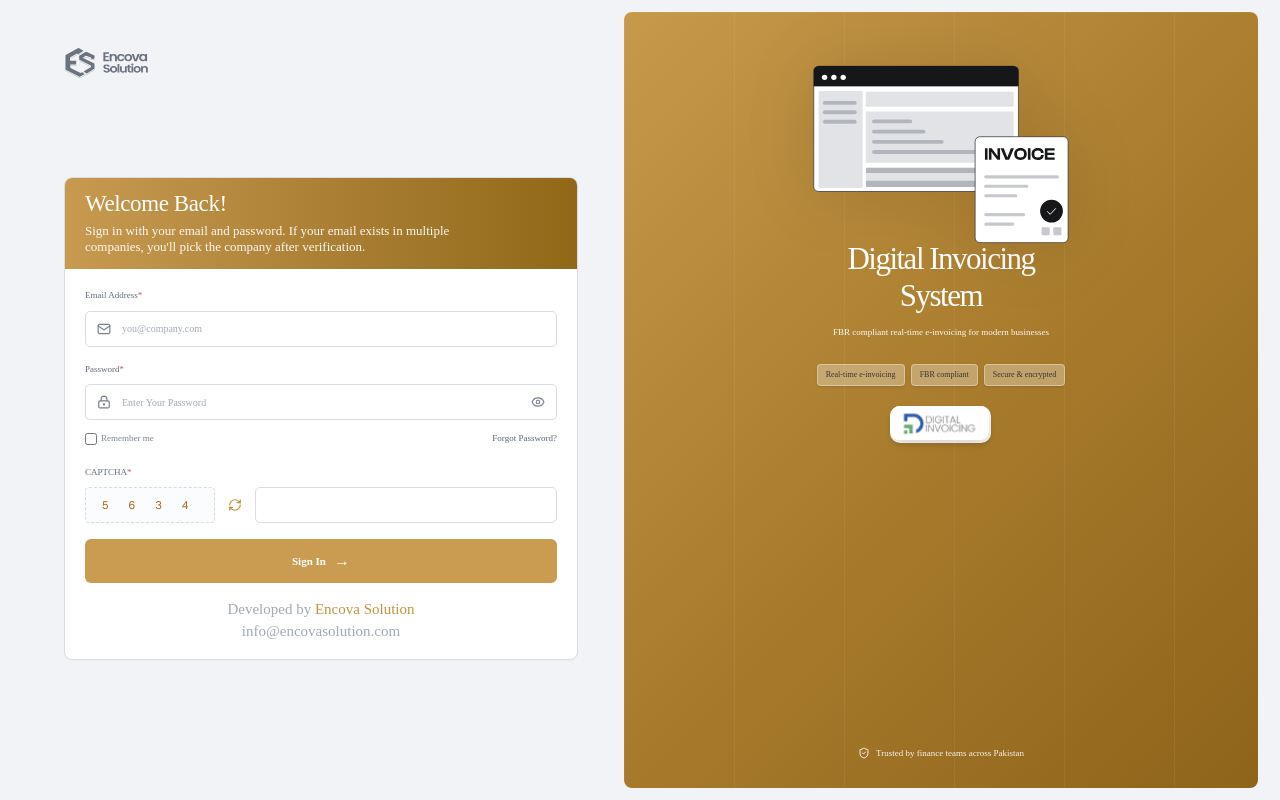
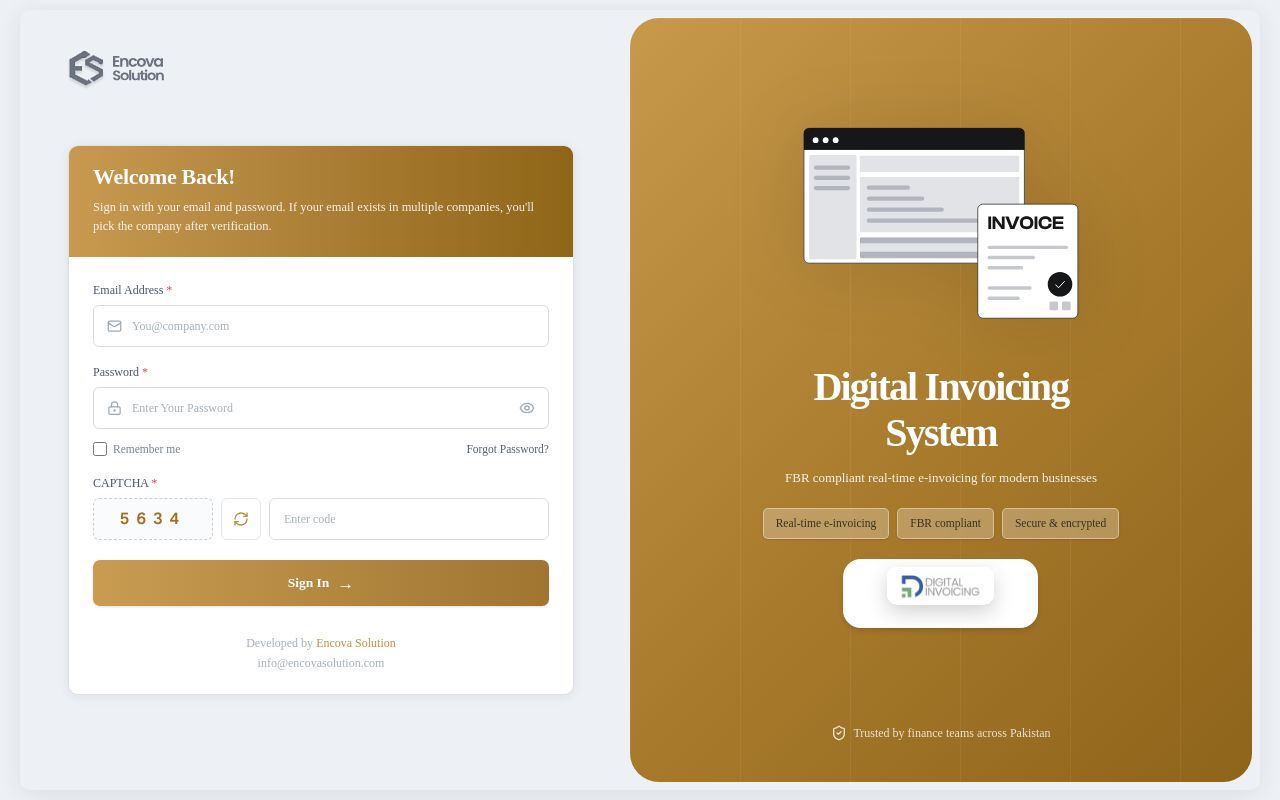
Before and after one commit to abdulbasit-10/FBR-Frontend, a Next.js app: page / in a window 1280 px wide. Built offline with nearby package versions, Linux system fonts and the light colour scheme.

Commit message:
login ui completed

```diff
--- a/src/app/globals.css
+++ b/src/app/globals.css
@@ -126,7 +126,7 @@
     @apply border-border outline-ring/50;
   }
   body {
-    @apply bg-gradient-to-br from-background via-background to-muted/40 dark:from-background dark:via-background dark:to-muted/30 min-h-screen;
+    @apply bg-linear-to-br from-background via-background to-muted/40 dark:from-background dark:via-background dark:to-muted/30 min-h-screen;
   }
   html {
     @apply font-sans;
@@ -136,23 +136,24 @@
 @layer utilities {
   .auth-input {
     width: 100%;
-    height: 36px;
+    height: 42px;
     border: 1px solid #d9dde3;
-    border-radius: 5px;
+    border-radius: 6px;
     background: #fff;
-    color: #53606f;
-    font-size: 10px;
+    color: #3d4a58;
+    font-size: 13px;
     outline: none;
     transition: border-color 150ms ease, box-shadow 150ms ease;
   }
 
   .auth-input::placeholder {
-    color: #a3acb8;
+    color: #aab2bc;
+    font-size: 12px;
   }
 
   .auth-input:focus {
     border-color: #b98a40;
-    box-shadow: 0 0 0 2px rgba(185, 138, 64, 0.12);
+    box-shadow: 0 0 0 3px rgba(185, 138, 64, 0.13);
   }
 
   .hero-grid {
--- a/src/app/page.tsx
+++ b/src/app/page.tsx
@@ -40,92 +40,193 @@
   };
 
   return (
-    <main className="min-h-screen bg-[#f1f3f6] p-3 text-[#657080] lg:p-2.5">
-      <div className="mx-auto grid min-h-[calc(100vh-24px)] max-w-[1240px] overflow-hidden rounded-[9px] lg:min-h-[calc(100vh-20px)] lg:grid-cols-[1fr_1.06fr]">
-        <section className="flex min-h-0 flex-col px-0 py-1 lg:min-h-0 lg:px-11 lg:py-9">
-          <div className="relative hidden h-9 w-[84px] lg:block">
+    <main className="min-h-screen bg-[#edf0f4] p-3 text-[#657080] lg:p-2.5">
+      <div className="mx-auto grid min-h-[calc(100vh-24px)] max-w-310 overflow-hidden rounded-[10px] shadow-[0_4px_24px_rgba(0,0,0,0.08)] lg:min-h-[calc(100vh-20px)] lg:grid-cols-[1fr_1.06fr]">
+
+        {/* ── Left: Form Panel ── */}
+        <section className="flex flex-col bg-[#edf0f4] px-8 py-10 lg:px-12 lg:py-10">
+          {/* Logo */}
+          <div className="relative hidden h-10 w-24 shrink-0 lg:block">
             <Image src="/brand/lOGO.ai.svg" alt="Encova Solution" fill priority className="object-contain object-left" />
           </div>
 
-          <div className="my-0 w-full max-w-[548px] overflow-hidden rounded-[8px] border border-[#d9dde3] bg-white shadow-[0_1px_2px_rgba(23,31,44,0.02)] lg:my-auto">
-            <div className="bg-gradient-to-r from-[#c79a50] to-[#916817] px-5 py-3.5 text-white">
-              <h1 className="text-[23px] font-medium leading-none tracking-[-0.4px]">Welcome Back!</h1>
-              <p className="mt-2 text-[13px] leading-[1.25] text-white/95">
-                Sign in with your email and password. If your email exists in multiple<br className="hidden sm:block" /> companies, you&apos;ll pick the company after verification.
+          {/* Form card — vertically centred */}
+          <div className="my-auto w-full h-[550px] overflow-hidden rounded-[10px] border border-[#dde1e7] bg-white shadow-[0_2px_12px_rgba(23,31,44,0.07)]">
+
+            {/* Gold header banner */}
+            <div className="bg-linear-to-r from-[#c79a50] to-[#8f6516] px-6 py-5 text-white">
+              <h1 className="text-[22px] font-semibold leading-none tracking-[-0.3px]">Welcome Back!</h1>
+              <p className="mt-2.5 text-[12.5px] leading-[1.55] text-white/90">
+                Sign in with your email and password. If your email exists in multiple companies, you&apos;ll pick the company after verification.
               </p>
             </div>
 
-            <form onSubmit={handleSubmit} className="space-y-4 px-4 pb-3 pt-5 sm:px-5">
-              <FieldLabel htmlFor="email">Email Address<span className="text-[#c25151] text-[9px]">*</span></FieldLabel>
-              <div className="relative -mt-2">
-                <Mail className="absolute left-3 top-1/2 h-3.5 w-3.5 -translate-y-1/2 text-[#778291]" />
-                <input id="email" type="email" required value={email} onChange={(e) => setEmail(e.target.value)} placeholder="you@company.com" className="auth-input pl-9" />
+            {/* Form body */}
+            <form onSubmit={handleSubmit} className="px-6 pb-5 pt-6">
+
+              {/* Email */}
+              <div className="space-y-1.5">
+                <FieldLabel htmlFor="email">Email Address <Req /></FieldLabel>
+                <div className="relative">
+                  <Mail className="absolute left-3.5 top-1/2 h-3.75 w-3.75 -translate-y-1/2 text-[#9eaab6]" />
+                  <input
+                    id="email" type="email" required
+                    value={email} onChange={(e) => setEmail(e.target.value)}
+                    placeholder="You@company.com"
+                    className="auth-input pl-9.5"
+                  />
+                </div>
               </div>
 
-              <FieldLabel htmlFor="password">Password<span className="text-[#c25151] text-[9px]">*</span></FieldLabel>
-              <div className="relative -mt-2">
-                <LockKeyhole className="absolute left-3 top-1/2 h-3.5 w-3.5 -translate-y-1/2 text-[#778291]" />
-                <input id="password" type={showPassword ? "text" : "password"} required value={password} onChange={(e) => setPassword(e.target.value)} placeholder="Enter Your Password" className="auth-input pl-9 pr-9" />
-                <button type="button" onClick={() => setShowPassword((value) => !value)} className="absolute right-2 top-1/2 -translate-y-1/2 p-1 text-[#778291]" aria-label={showPassword ? "Hide password" : "Show password"}>
-                  {showPassword ? <EyeOff className="h-3.5 w-3.5" /> : <Eye className="h-3.5 w-3.5" />}
+              {/* Password */}
+              <div className="mt-4 space-y-1.5">
+                <FieldLabel htmlFor="password">Password <Req /></FieldLabel>
+                <div className="relative">
+                  <LockKeyhole className="absolute left-3.5 top-1/2 h-3.75 w-3.75 -translate-y-1/2 text-[#9eaab6]" />
+                  <input
+                    id="password" type={showPassword ? "text" : "password"} required
+                    value={password} onChange={(e) => setPassword(e.target.value)}
+                    placeholder="Enter Your Password"
+                    className="auth-input pl-9.5 pr-10"
+                  />
+                  <button
+                    type="button"
+                    onClick={() => setShowPassword((v) => !v)}
+                    className="absolute right-3 top-1/2 -translate-y-1/2 p-0.5 text-[#9eaab6] transition hover:text-[#6b7a88]"
+                    aria-label={showPassword ? "Hide password" : "Show password"}
+                  >
+                    {showPassword ? <EyeOff className="h-4 w-4" /> : <Eye className="h-4 w-4" />}
+                  </button>
+                </div>
+              </div>
+
+              {/* Remember me + Forgot password */}
+              <div className="mt-3 flex items-center justify-between">
+                <label className="flex cursor-pointer select-none items-center gap-1.5 text-[11.5px] text-[#798391]">
+                  <input type="checkbox" className="h-3.5 w-3.5 rounded-[3px] border-[#cbd1d8] accent-[#b48736]" />
+                  Remember me
+                </label>
+                <button
+                  type="button"
+                  onClick={() => alert("Forgot password flow not implemented yet.")}
+                  className="text-[11.5px] text-[#556170] transition hover:text-[#b07a2a] hover:underline"
+                >
+                  Forgot Password?
                 </button>
               </div>
 
-              <div className="-mt-1 flex items-center justify-between text-[9px]">
-                <label className="flex cursor-pointer items-center gap-1 text-[#798391]"><input type="checkbox" className="h-3 w-3 rounded-[2px] border-[#cbd1d8] accent-[#b48736]" /> Remember me</label>
-                <button type="button" onClick={() => alert("Forgot password flow not implemented yet.")} className="text-[#566578] hover:underline">Forgot Password?</button>
-              </div>
-
-              <div className="pt-1">
-                <FieldLabel htmlFor="captcha">CAPTCHA<span className="text-[#c25151] text-[9px]">*</span></FieldLabel>
-                <div className="mt-2 flex items-center gap-1.5">
-                  <div className="flex h-9 min-w-[130px] items-center gap-4 rounded-[4px] border border-dashed border-[#d7dce2] bg-[#fbfcfd] px-4 font-mono text-[11px] tracking-[4px] text-[#a46e1c]">
-                    {captchaCode.split("").map((digit, index) => <span key={index}>{digit}</span>)}
+              {/* CAPTCHA */}
+              <div className="mt-4 space-y-1.5">
+                <FieldLabel htmlFor="captcha">CAPTCHA <Req /></FieldLabel>
+                <div className="flex items-center gap-2">
+                  {/* Digit display */}
+                  <div className="flex h-10.5 min-w-30 select-none items-center justify-center rounded-[6px] border border-dashed border-[#cdd2d9] bg-[#fafbfc] font-mono text-[16px] font-semibold tracking-[7px] text-[#a46e1c]">
+                    {captchaCode}
                   </div>
-                  <button type="button" onClick={refreshCaptcha} className="grid h-8 w-7 place-items-center text-[#c18d3d]" aria-label="Refresh captcha"><RefreshCw className="h-3.5 w-3.5" /></button>
-                  <input id="captcha" type="text" inputMode="numeric" required value={captchaInput} onChange={(e) => setCaptchaInput(e.target.value)} className="auth-input h-9 min-w-0 flex-1 px-3" />
+                  {/* Refresh */}
+                  <button
+                    type="button" onClick={refreshCaptcha}
+                    className="grid h-10.5 w-10 shrink-0 place-items-center rounded-[6px] border border-[#e2e7ed] bg-white text-[#c18d3d] transition hover:bg-[#fdf6ec]"
+                    aria-label="Refresh captcha"
+                  >
+                    <RefreshCw className="h-4 w-4" />
+                  </button>
+                  {/* Input */}
+                  <input
+                    id="captcha" type="text" inputMode="numeric" required
+                    value={captchaInput} onChange={(e) => setCaptchaInput(e.target.value)}
+                    placeholder="Enter code"
+                    className="auth-input min-w-0 flex-1 px-3.5"
+                  />
                 </div>
               </div>
 
-              <button type="submit" className="mt-2 flex h-11 w-full items-center justify-center gap-2 rounded-[6px] bg-[#c99c52] text-[11px] font-semibold text-white transition hover:bg-[#b78a42]">Sign In <span className="text-base leading-none">→</span></button>
+              {/* Submit */}
+              <button
+                type="submit"
+                className="mt-5 flex h-11.5 w-full items-center justify-center gap-2 rounded-[7px] bg-linear-to-r from-[#c99c52] to-[#9f7530] text-[13.5px] font-semibold text-white shadow-sm transition hover:from-[#b88940] hover:to-[#8e6525] active:scale-[0.99]"
+              >
+                Sign In <span className="text-[17px] leading-none">→</span>
+              </button>
             </form>
-            <footer className="pb-4 pt-1 text-center text-[15px] leading-[1.45] text-[#a1a9b4]">Developed by <span className="text-[#c29240]">Encova Solution</span><br />info@encovasolution.com</footer>
+
+            {/* Card footer */}
+            <footer className="pb-5 pt-2 text-center text-[12px] leading-[1.65] text-[#a8b0bb]">
+              Developed by{" "}
+              <span className="font-medium text-[#c29240]">Encova Solution</span>
+              <br />
+              info@encovasolution.com
+            </footer>
           </div>
         </section>
 
-        <section className="m-0.5 hidden overflow-hidden rounded-[8px] bg-[linear-gradient(135deg,#c79a4b,#a77a2b_55%,#8e641b)] text-white lg:flex">
-          <div className="hero-grid relative flex w-full flex-col items-center px-6 py-7 text-center">
-            <div className="relative h-[184px] w-full max-w-[360px] overflow-visible">
-              <Image src="/brand/Invoice.svg" alt="Invoice illustration" width={609} height={487} priority className="absolute left-1/2 top-[-39px] w-[390px] max-w-none -translate-x-1/2" />
+        {/* ── Right: Illustration Panel ── */}
+        <section className="m-2 hidden overflow-hidden rounded-2xl bg-[linear-gradient(135deg,#c79a4b,#a77a2b_55%,#8e641b)] text-white lg:flex">
+          <div className="hero-grid relative flex w-full flex-col items-center justify-between px-8 py-10 text-center">
+
+            {/* 1 — Invoice illustration */}
+            <div className="relative w-full shrink-0 overflow-visible" style={{ height: "210px" }}>
+              <Image
+                src="/brand/Invoice.svg"
+                alt="Invoice illustration"
+                width={609} height={487} priority
+                className="absolute left-1/2 top-0 w-105 max-w-none -translate-x-1/2"
+              />
             </div>
-            <h2 className="mt-[17px] text-[31px] font-medium leading-[1.18] tracking-[-1.5px]">Digital Invoicing<br />System</h2>
-            <p className="mt-3 text-[9px] text-white/95">FBR compliant real-time e-invoicing for modern businesses</p>
-            <div className="mt-6 flex flex-wrap justify-center gap-1.5 text-[8px] text-[#38352f]"><Pill>Real-time e-invoicing</Pill><Pill>FBR compliant</Pill><Pill>Secure &amp; encrypted</Pill></div>
-            <div className="relative mt-5 h-[37px] w-[101px] overflow-hidden rounded-[10px] bg-white shadow-md">
-              <Image src="/brand/Digital.svg" alt="Digital Invoicing" width={135} height={72} className="absolute -left-[18px] -top-[12px] w-[135px] max-w-none" />
+
+            {/* 2 — Heading + subtitle + pills + badge */}
+            <div className="flex flex-col items-center gap-5">
+              <div>
+                <h2 className="text-[40px] font-semibold leading-[1.15] tracking-[-1.8px]">
+                  Digital Invoicing<br />System
+                </h2>
+                <p className="mt-3 text-[13px] text-white/90">
+                  FBR compliant real-time e-invoicing for modern businesses
+                </p>
+              </div>
+              <div className="flex flex-wrap justify-center gap-2 text-[11.5px] font-medium text-[#3d3020]">
+                <Pill>Real-time e-invoicing</Pill>
+                <Pill>FBR compliant</Pill>
+                <Pill>Secure &amp; encrypted</Pill>
+              </div>
+              <div className="flex h-[69px] w-[195px] shrink-0 items-center justify-center rounded-[18px] bg-white px-6 py-2.5 shadow-md">
+                <Image
+                  src="/brand/Digital.svg"
+                  alt="Digital Invoicing"
+                  width={200}
+                  height={60}
+                  className="h-auto w-full object-fit "
+                />
+              </div>
             </div>
-            <div className="mt-auto flex items-center gap-1.5 pt-12 text-[9px] text-white/90"><ShieldCheck className="h-3 w-3" />Trusted by finance teams across Pakistan</div>
+
+            {/* 3 — Footer trust line */}
+            <div className="flex items-center gap-1.5 text-[12px] text-white/80">
+              <ShieldCheck className="h-4 w-4" />
+              Trusted by finance teams across Pakistan
+            </div>
+
           </div>
         </section>
       </div>
 
       {isSigningIn && (
         <div className="fixed inset-0 z-50 grid place-items-center bg-white/45 px-4 backdrop-blur-[6px]">
-          <div className="relative h-[112px] w-[105px] rounded-[9px] border border-[#ead5b6] bg-white shadow-[0_10px_30px_rgba(104,77,30,0.13)]">
-            <div className="absolute left-[20px] top-[15px] grid h-[65px] w-[65px] place-items-center rounded-full border border-[#c19651] p-[4px]">
+          <div className="relative h-28 w-26.25 rounded-[9px] border border-[#ead5b6] bg-white shadow-[0_10px_30px_rgba(104,77,30,0.13)]">
+            <div className="absolute left-5 top-3.75 grid h-16.25 w-16.25 place-items-center rounded-full border border-[#c19651] p-1">
               <div className="grid h-full w-full place-items-center rounded-full border border-[#ecd5ad] bg-white">
                 <div className="flex items-center gap-1 text-left leading-[0.78] text-[#788391]">
-                  <span className="relative block h-[16px] w-[16px] overflow-hidden rounded-[2px] border border-[#5c74a7]">
-                    <i className="absolute left-0 top-0 h-[7px] w-[11px] bg-[#5c74a7]" />
-                    <i className="absolute bottom-0 left-0 h-[6px] w-[6px] bg-[#36a77d]" />
-                    <i className="absolute bottom-0 right-0 h-[9px] w-[6px] bg-[#7bc15c]" />
-                    <i className="absolute left-[4px] top-[5px] h-[5px] w-[10px] bg-white" />
+                  <span className="relative block h-4 w-4 overflow-hidden rounded-xs border border-[#5c74a7]">
+                    <i className="absolute left-0 top-0 h-1.75 w-2.75 bg-[#5c74a7]" />
+                    <i className="absolute bottom-0 left-0 h-1.5 w-1.5 bg-[#36a77d]" />
+                    <i className="absolute bottom-0 right-0 h-2.25 w-1.5 bg-[#7bc15c]" />
+                    <i className="absolute left-1 top-1.25 h-1.25 w-2.5 bg-white" />
                   </span>
                   <span className="text-[6px] tracking-[-0.25px]">DIGITAL<br /><b className="text-[7px] font-medium">INVOICING</b></span>
                 </div>
               </div>
             </div>
-            <span className="absolute inset-x-0 bottom-[10px] text-center text-[8px] text-[#66717e]">Signing in...</span>
+            <span className="absolute inset-x-0 bottom-2.5 text-center text-[8px] text-[#66717e]">Signing in...</span>
           </div>
         </div>
       )}
@@ -134,9 +235,22 @@
 }
 
 function FieldLabel({ htmlFor, children }: { htmlFor: string; children: React.ReactNode }) {
-  return <label htmlFor={htmlFor} className="block text-[9px] font-medium text-[#606b79]">{children}</label>;
+  return (
+    <label htmlFor={htmlFor} className="block text-[12px] font-medium text-[#4b5768]">
+      {children}
+    </label>
+  );
+}
+
+/** Red asterisk for required fields */
+function Req() {
+  return <span className="text-[#c25151]">*</span>;
 }
 
 function Pill({ children }: { children: React.ReactNode }) {
-  return <span className="rounded-[4px] border border-white/35 bg-white/30 px-2 py-1 shadow-sm">{children}</span>;
+  return (
+    <span className="rounded-[5px] border border-white/40 bg-white/25 px-3 py-1.5 shadow-sm backdrop-blur-[2px]">
+      {children}
+    </span>
+  );
 }
```
